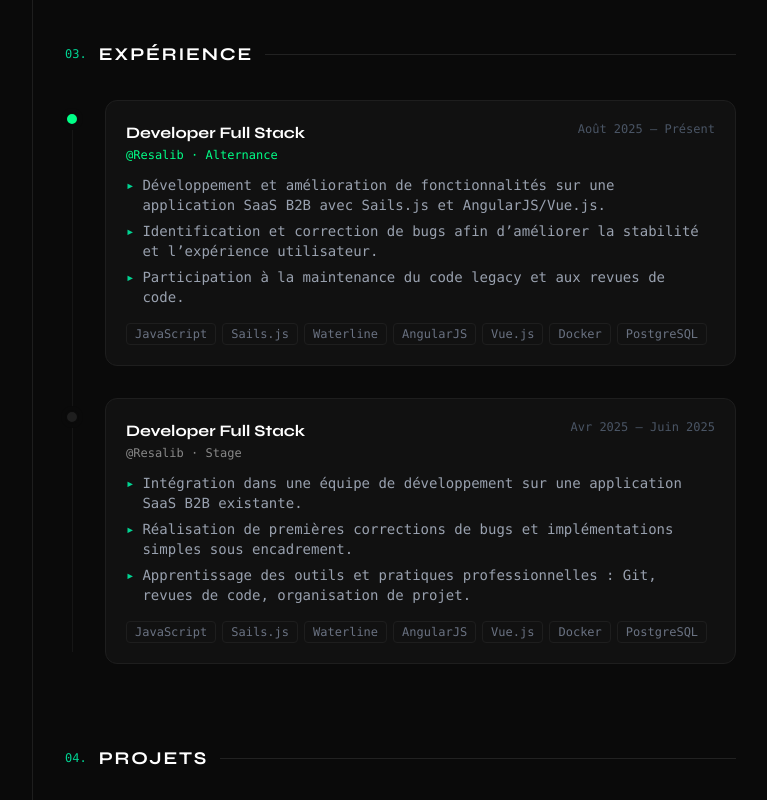
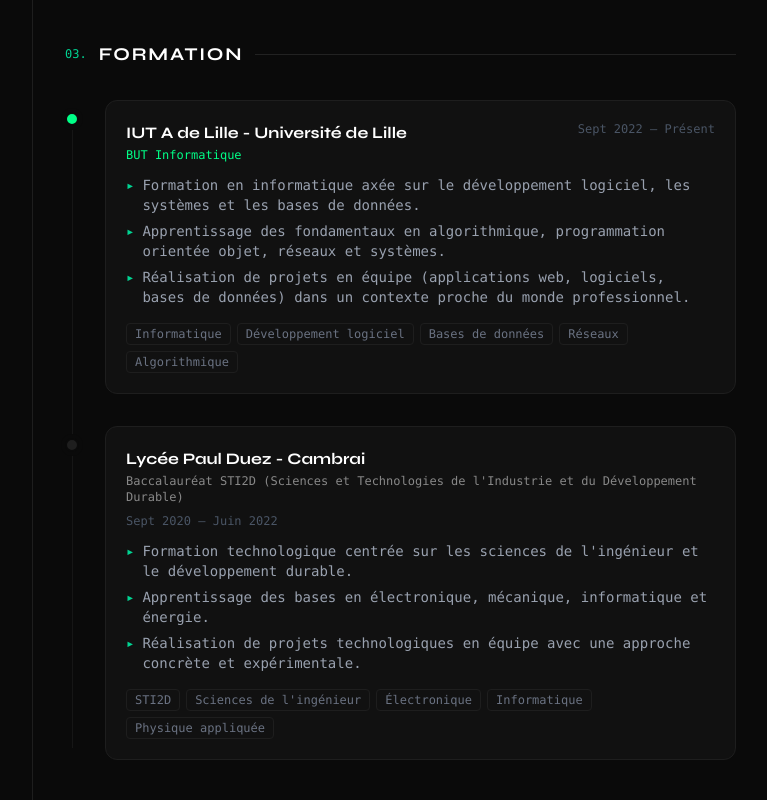
Before and after one commit to LouisBEDU/LouisBEDU.github.io, a React (Vite) app: page / in a window 1280 px wide. Shown: the part 1200-2000 px from the top of the page, without its empty margins (432-1199 px from the left). Built offline with nearby package versions, Linux system fonts and the light colour scheme.

Commit message:
feat(education): Add EDUCATION data

```diff
--- a/src/App.tsx
+++ b/src/App.tsx
@@ -7,6 +7,7 @@ import Stack from "./components/sections/Stack";
 import Experience from "./components/sections/Experience";
 import Projects from "./components/sections/Projects";
 import Contact from "./components/sections/Contact";
+import Education from "./components/sections/Education";
 
 export default function App() {
   const [activeSection, setActiveSection] = useState<string>("about");
@@ -67,6 +68,7 @@ export default function App() {
         <main className="flex-1 py-16 lg:py-20 flex flex-col gap-20">
           <About />
           <Stack />
+          <Education />
           <Experience />
           <Projects />
           <Contact />
--- a/src/Data.tsx
+++ b/src/Data.tsx
@@ -1,8 +1,15 @@
-import type { Experience, NavItem, Project, StackMap } from "./Types";
+import type {
+  Education,
+  Experience,
+  NavItem,
+  Project,
+  StackMap,
+} from "./Types";
 
 export const NAV: NavItem[] = [
   { id: "about", label: "À PROPOS" },
   { id: "stack", label: "STACK" },
+  { id: "education", label: "EDUCATION" },
   { id: "experience", label: "EXPÉRIENCE" },
   { id: "projects", label: "PROJETS" },
   { id: "contact", label: "CONTACT" },
@@ -16,6 +23,46 @@ export const STACK: StackMap = {
   "DevOps & Outils": ["Docker", "GitHub Actions", "Git", "Linux", "Windows"],
 };
 
+export const EDUCATION: Education[] = [
+  {
+    school: "IUT A de Lille - Université de Lille",
+    degree: "BUT Informatique",
+    period: "Sept 2022 — Présent",
+    active: true,
+    description: [
+      "Formation en informatique axée sur le développement logiciel, les systèmes et les bases de données.",
+      "Apprentissage des fondamentaux en algorithmique, programmation orientée objet, réseaux et systèmes.",
+      "Réalisation de projets en équipe (applications web, logiciels, bases de données) dans un contexte proche du monde professionnel.",
+    ],
+    tags: [
+      "Informatique",
+      "Développement logiciel",
+      "Bases de données",
+      "Réseaux",
+      "Algorithmique",
+    ],
+  },
+  {
+    school: "Lycée Paul Duez - Cambrai",
+    degree:
+      "Baccalauréat STI2D (Sciences et Technologies de l'Industrie et du Développement Durable)",
+    period: "Sept 2020 — Juin 2022",
+    active: false,
+    description: [
+      "Formation technologique centrée sur les sciences de l'ingénieur et le développement durable.",
+      "Apprentissage des bases en électronique, mécanique, informatique et énergie.",
+      "Réalisation de projets technologiques en équipe avec une approche concrète et expérimentale.",
+    ],
+    tags: [
+      "STI2D",
+      "Sciences de l'ingénieur",
+      "Électronique",
+      "Informatique",
+      "Physique appliquée",
+    ],
+  },
+];
+
 export const EXPERIENCE: Experience[] = [
   {
     title: "Developer Full Stack",
@@ -25,7 +72,7 @@ export const EXPERIENCE: Experience[] = [
     active: true,
     bullets: [
       "Développement et amélioration de fonctionnalités sur une application SaaS B2B avec Sails.js et AngularJS/Vue.js.",
-      "Identification et correction de bugs afin d’améliorer la stabilité et l’expérience utilisateur.",
+      "Identification et correction de bugs afin d'améliorer la stabilité et l'expérience utilisateur.",
       "Participation à la maintenance du code legacy et aux revues de code.",
     ],
     tags: [
@@ -96,14 +143,14 @@ export const PROJECTS: Project[] = [
     emoji: "📊",
     color: "purple",
     title: "ClassiGit",
-    desc: "Projet réalisé dans le cadre de ma formation en BUT : application de visualisation et de classification de données avec l’algorithme k-NN. Permet de charger des jeux de données, explorer des projections, classifier des points et évaluer les performances selon le choix de k.",
+    desc: "Projet réalisé dans le cadre de ma formation en BUT : application de visualisation et de classification de données avec l'algorithme k-NN. Permet de charger des jeux de données, explorer des projections, classifier des points et évaluer les performances selon le choix de k.",
     tags: ["Java", "Data Visualization", "k-NN", "CSV"],
   },
   {
     emoji: "🎲",
     color: "accent",
     title: "Pédagopic",
-    desc: "Projet réalisé dans le cadre de ma formation en BUT : jeu de plateau éducatif (1 à 7 joueurs) basé sur une progression par niveaux. Les joueurs répondent à des questions pour avancer, avec une difficulté croissante et un système de progression bloquée favorisant l’apprentissage continu.",
+    desc: "Projet réalisé dans le cadre de ma formation en BUT : jeu de plateau éducatif (1 à 7 joueurs) basé sur une progression par niveaux. Les joueurs répondent à des questions pour avancer, avec une difficulté croissante et un système de progression bloquée favorisant l'apprentissage continu.",
     tags: ["Game Design", "Java", "Education", "UI/UX"],
   },
   {
--- a/src/components/layout/Sidebar.tsx
+++ b/src/components/layout/Sidebar.tsx
@@ -30,7 +30,7 @@ export default function Sidebar({ active }: SidebarProps) {
   ];
 
   return (
-    <aside className="lg:w-[320px] shrink-0 lg:sticky lg:top-0 lg:max-h-screen lg:overflow-y-auto py-16 lg:py-20 flex flex-col gap-10">
+    <aside className="lg:w-[320px] shrink-0 lg:sticky lg:top-0 lg:max-h-screen lg:overflow-y-auto pt-16 lg:py-20 flex flex-col gap-10">
       {/* Identity */}
       <div>
         <div className="relative inline-block mb-5">
--- a/src/components/sections/Contact.tsx
+++ b/src/components/sections/Contact.tsx
@@ -19,7 +19,7 @@ export default function Contact() {
   return (
     <FadeSection>
       <section id="contact">
-        <SectionHeading number="05" label="Contact" />
+        <SectionHeading number="06" label="Contact" />
         <div
           className="rounded-xl p-8"
           style={{ background: "#111", border: "1px solid #1e1e1e" }}
--- a/src/components/sections/Experience.tsx
+++ b/src/components/sections/Education.tsx
@@ -1,31 +1,34 @@
 import { type MouseEvent } from "react";
 import { FadeSection, SectionHeading } from "../../SubComponents";
-import { EXPERIENCE } from "../../Data";
+import { EDUCATION } from "../../Data";
 
-export default function Experience() {
+export default function Education() {
   const handleMouseEnter = (e: MouseEvent<HTMLDivElement>): void => {
     e.currentTarget.style.borderColor = "#333";
   };
+
   const handleMouseLeave = (e: MouseEvent<HTMLDivElement>): void => {
     e.currentTarget.style.borderColor = "#1e1e1e";
   };
 
   return (
     <FadeSection>
-      <section id="experience">
-        <SectionHeading number="03" label="Expérience" />
+      <section id="education">
+        <SectionHeading number="03" label="Formation" />
         <div className="relative flex flex-col">
           <div className="absolute left-[7px] top-3 bottom-3 w-px bg-white/5 hidden sm:block" />
-          {EXPERIENCE.map((job, i) => (
+
+          {EDUCATION.map((edu, i) => (
             <div key={i} className="sm:pl-10 relative pb-8 last:pb-0">
               <span
                 className="hidden sm:block absolute left-0 top-3 w-3.5 h-3.5 rounded-full border-2"
                 style={{
-                  background: job.active ? "#00ff87" : "#1e1e1e",
+                  background: edu.active ? "#00ff87" : "#1e1e1e",
                   borderColor: "#0a0a0a",
                   boxShadow: "0 0 0 4px #0a0a0a",
                 }}
               />
+
               <div
                 className="rounded-xl p-5 transition-colors"
                 style={{ background: "#111", border: "1px solid #1e1e1e" }}
@@ -38,29 +41,33 @@ export default function Experience() {
                       className="font-bold text-white text-base"
                       style={{ fontFamily: "'Syne', sans-serif" }}
                     >
-                      {job.title}
+                      {edu.school}
                     </h3>
+
                     <p
                       className="text-xs font-mono mt-0.5"
-                      style={{ color: job.active ? "#00ff87" : "#888" }}
+                      style={{ color: edu.active ? "#00ff87" : "#888" }}
                     >
-                      {job.company} · {job.type}
+                      {edu.degree}
                     </p>
                   </div>
+
                   <span className="text-gray-600 text-xs font-mono shrink-0">
-                    {job.period}
+                    {edu.period}
                   </span>
                 </div>
+
                 <ul className="space-y-1.5 text-sm text-gray-400 font-mono">
-                  {job.bullets.map((bullet, j) => (
+                  {edu.description.map((item, j) => (
                     <li key={j} className="flex gap-2">
                       <span className="text-emerald-400 shrink-0">▸</span>
-                      {bullet}
+                      {item}
                     </li>
                   ))}
                 </ul>
+
                 <div className="flex flex-wrap gap-1.5 mt-4">
-                  {job.tags.map((tag) => (
+                  {edu.tags.map((tag) => (
                     <span
                       key={tag}
                       className="text-xs font-mono text-gray-500 px-2 py-0.5 rounded"
--- a/src/components/sections/Projects.tsx
+++ b/src/components/sections/Projects.tsx
@@ -15,7 +15,7 @@ export default function Projects() {
   return (
     <FadeSection>
       <section id="projects">
-        <SectionHeading number="04" label="Projets" />
+        <SectionHeading number="05" label="Projets" />
         <div className="grid grid-cols-1 sm:grid-cols-2 gap-4">
           {PROJECTS.map((project, i) => {
             const c = colorMap[project.color];
```
Also changed, not shown: src/Types.tsx (+9 -0 lines).
